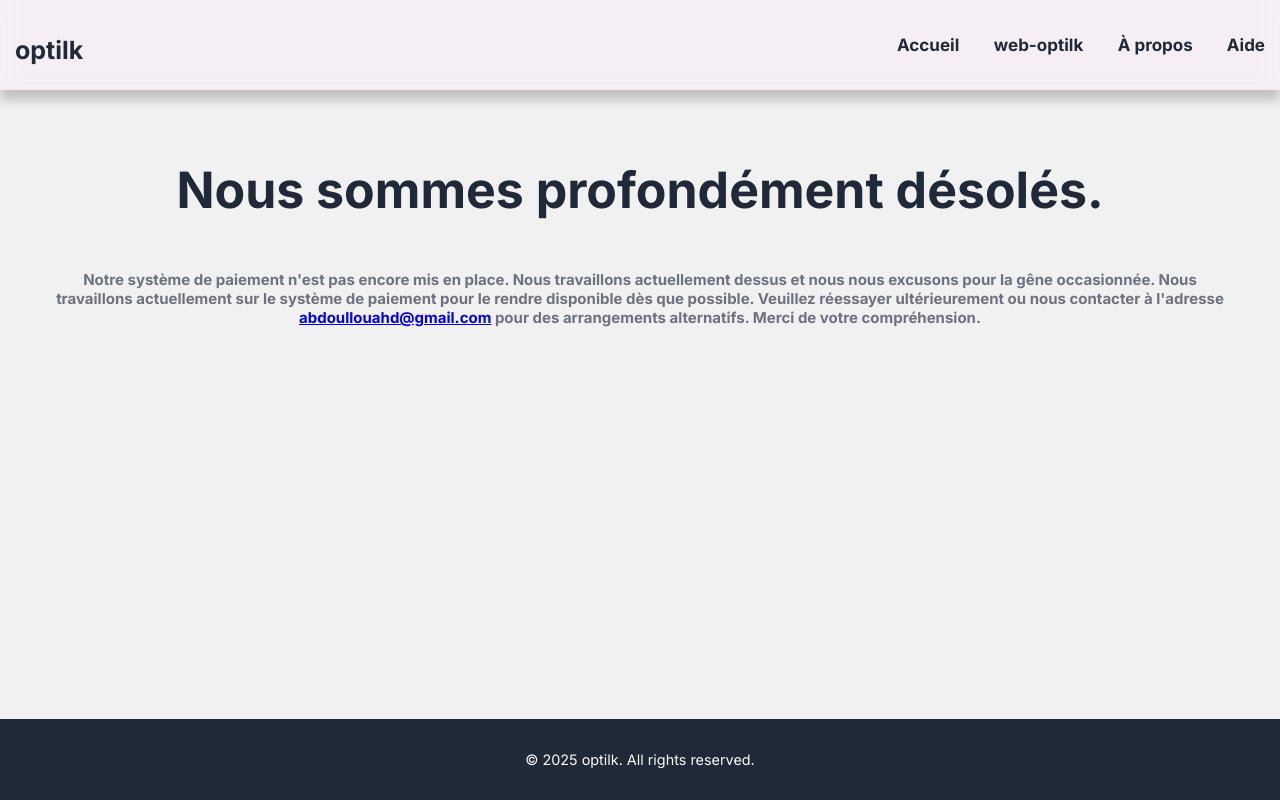
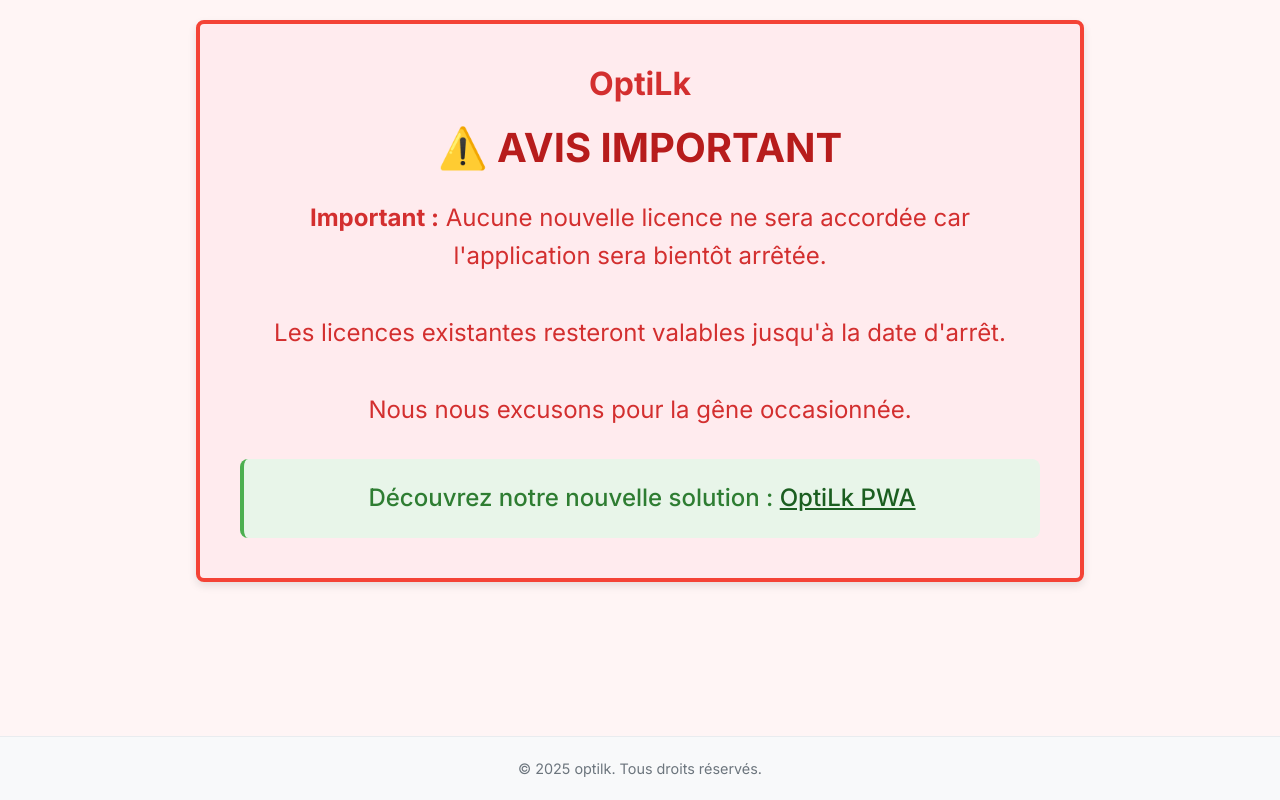
Before and after one commit to abdoullouahd/opticalc, a plain HTML site: page checkout.html in a window 1280 px wide. Drawn offline with Linux system fonts and the light colour scheme.

Commit message:
Update PWA link to point to cloud.html in checkout page

```diff
--- a/checkout.html
+++ b/checkout.html
@@ -1,60 +1,75 @@
 <!DOCTYPE html>
-<html lang="en">
+<html lang="fr">
 
 <head>
     <meta charset="UTF-8">
     <meta name="viewport" content="width=device-width, initial-scale=1.0">
-    <title>pricing</title>
+    <title>OptiLk - Avis Important</title>
     <link rel="preconnect" href="https://fonts.googleapis.com">
     <link rel="preconnect" href="https://fonts.gstatic.com" crossorigin>
     <link href="https://fonts.googleapis.com/css2?family=Inter:wght@400;500;600;700&display=swap" rel="stylesheet">
-    <link rel="stylesheet" href="https://cdnjs.cloudflare.com/ajax/libs/font-awesome/6.0.0/css/all.min.css">
-    <link rel="icon" href="favicon.ico" type="image/x-icon">
-    <link rel="stylesheet" href="style.css">
+    <style>
+        body {
+            margin: 0;
+            padding: 0;
+            font-family: 'Inter', sans-serif;
+            min-height: 100vh;
+            display: flex;
+            flex-direction: column;
+            align-items: center;
+            justify-content: center;
+            background-color: #fff5f5;
+        }
+        .warning-container {
+            max-width: 800px;
+            background-color: #ffebee;
+            border: 4px solid #f44336;
+            color: #d32f2f;
+            padding: 40px;
+            margin: 20px;
+            border-radius: 8px;
+            text-align: center;
+            box-shadow: 0 4px 8px rgba(0, 0, 0, 0.1);
+        }
+        h1 {
+            font-size: 2.5em;
+            margin-top: 0;
+            color: #b71c1c;
+        }
+        p {
+            font-size: 1.5em;
+            line-height: 1.6;
+        }
+        .logo {
+            font-size: 2em;
+            font-weight: bold;
+            color: #d32f2f;
+            margin-bottom: 20px;
+        }
+    </style>
 </head>
 
 <body>
-    <div class="main-content">
-        <div class="topnav" id="myTopnav">
-            <p class="logo">optilk</p>
-            <div>
+    <div class="warning-container">
+        <div class="logo">OptiLk</div>
+        <h1>⚠️ AVIS IMPORTANT</h1>
+        <p>
+            <strong>Important :</strong> Aucune nouvelle licence ne sera accordée car l'application sera bientôt arrêtée.
+            <br><br>
+            Les licences existantes resteront valables jusqu'à la date d'arrêt.
+            <br><br>
+            Nous nous excusons pour la gêne occasionnée.
+        </p>
+        <div style="margin-top: 30px; padding: 20px; background-color: #e8f5e9; border-radius: 8px; border-left: 4px solid #4caf50;">
+            <p style="color: #2e7d32; font-weight: 500; margin: 0;">
+                Découvrez notre nouvelle solution : <a href="cloud.html" style="color: #1b5e20; text-decoration: underline;">OptiLk PWA</a>
+            </p>
+        </div>
+    </div>
 
-                <a href="index.html" class="home">Accueil</a>
-                <a href="cloud.html" class="cloud">web-optilk</a>
-                <a href="about.html" class="about">À propos </a>
-                <a href="help.html" class="help">Aide </a>
-                <a href="javascript:void(0);" style="font-size:15px;" class="dropDownIcon"
-                    onclick="myFunction()">&#9776;</a>
-            </div>
-
-
-        </div>
-        <div class="checkout-content">
-            <h1> Nous sommes profondément désolés.</h1>
-            <h2>
-                Notre système de paiement n'est pas encore mis en place. Nous travaillons actuellement dessus et nous nous
-                excusons pour la gêne occasionnée.
-
-                Nous travaillons actuellement sur le système de paiement pour le rendre disponible dès que possible.
-
-                Veuillez réessayer ultérieurement ou nous contacter à l'adresse <a href="mailto:abdoullouahd@gmail.com">abdoullouahd@gmail.com</a> pour des arrangements
-                alternatifs.
-
-                Merci de votre compréhension.</h2>
-
-        </div>
-        <script>
-            document.addEventListener('click', function (event) {
-                var topnav = document.getElementById('myTopnav');
-                if (!topnav.contains(event.target) && topnav.classList.contains('responsive')) {
-                    topnav.classList.remove('responsive');
-                }
-            });
-        </script>
-    </div> <!-- Close main-content -->
-    <footer>
+    <footer style="width: 100%; text-align: center; padding: 20px 0; margin-top: auto; background-color: #f8f9fa; border-top: 1px solid #e9ecef;">
         <div class="footer-content">
-            <p>&copy; 2025 optilk. All rights reserved.</p>
+            <p style="margin: 0; color: #6c757d; font-size: 0.9em;">&copy; 2025 optilk. Tous droits réservés.</p>
         </div>
     </footer>
 </body>
```
